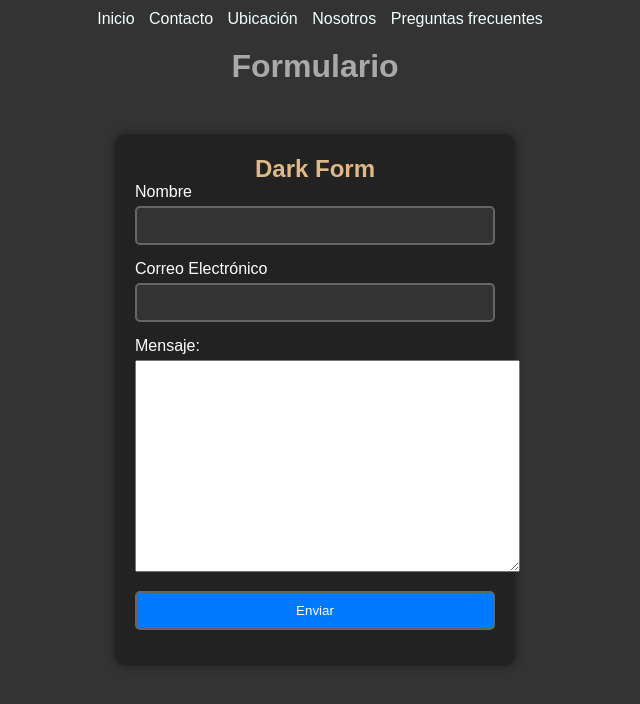
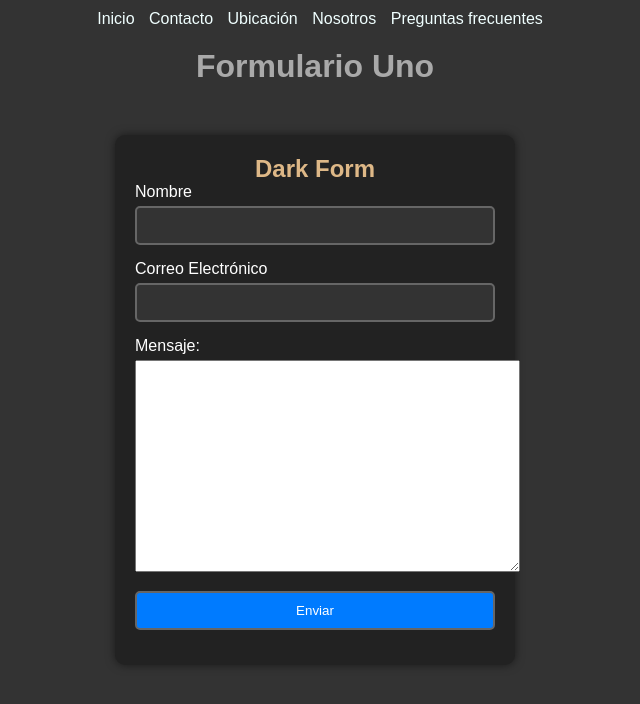
Before and after one commit to joselautaro/primerrepositorio, a plain HTML site: page ESTILOS2/index.html in a window 1280 px wide. Shown: the whole page, without its empty margins (325-965 px from the left). Drawn offline with Linux system fonts and the light colour scheme.

Commit message:
Agregamos la palabra UNO

```diff
--- a/ESTILOS2/index.html
+++ b/ESTILOS2/index.html
@@ -21,7 +21,7 @@
     </header>
 
     <main>
-        <h1>Formulario</h1>
+        <h1>Formulario Uno</h1>
         <div class="container">
 
             <h2>Dark Form</h2>
```
